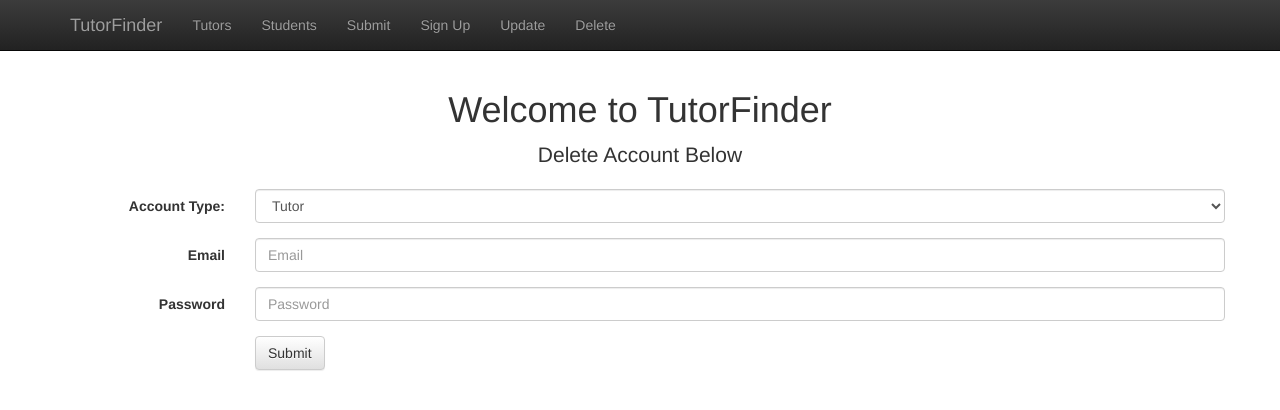
After one commit to BretOwens/TutorFinder, a Flask app: page /delete/ in a window 1280 px wide. The commit adds this page. Shown: the top 410 px of the page. Run offline with Flask 2, Linux system fonts and the light colour scheme; some libraries are stand-ins or nearby versions.

Commit message:
Set up delete page/form

```diff
--- a/app.py
+++ b/app.py
@@ -52,6 +52,24 @@ def updateAccount(accType, email, password, name):
 		cursor.execute("UPDATE Tutor SET TutorName='" + name + "' WHERE TutorUsername='" + email + "'")
 	elif (accType == "Student"):
 		cursor.execute("UPDATE Student SET StudentName='" + name + "' WHERE StudentUsername='" + email + "'")
+	connection.commit()
+	connection.close()
+	cursor.close()
+	return
+
+def deleteAccount(accType, email, password):
+	connection = pymysql.connect(host='nt71li6axbkq1q6a.cbetxkdyhwsb.us-east-1.rds.amazonaws.com',
+             user='m462isa2dh6cvxue',
+             password='jfl50lzw43d657yq',
+             db='rumyr9ysvijlvzqd',
+             charset='utf8mb4',
+             cursorclass=pymysql.cursors.DictCursor,
+			 autocommit=True)
+	cursor = connection.cursor()
+	if (accType == "Tutor"):
+		cursor.execute("DELETE FROM Tutor WHERE TutorUsername='" + email + "'")
+	elif (accType == "Student"):
+		cursor.execute("DELETE FROM Student WHERE StudentUsername='" + email + "'")
 	connection.commit()
 	connection.close()
 	cursor.close()
@@ -119,6 +137,17 @@ def update_form():
 	updateAccount(str(data['type']), str(data["email"]), str(data["password"]), str(data["name"]))
 	return render_template('success.html')
 
+@app.route('/delete/')
+def delete_page():
+	return render_template('delete.html')
+
+@app.route('/delete/delete_post', methods=['POST'])
+def delete_form():
+	data = request.form
+	deleteAccount(str(data['type']), str(data["email"]), str(data["password"]))
+	return render_template('success.html')
+
+
 @app.route('/search_post', methods=['POST'])
 def search_form():
 	data = request.form
--- /dev/null
+++ b/templates/delete.html
@@ -0,0 +1,40 @@
+{% extends "layout.html" %}
+{% block content %}
+       <div class="row">
+            <div class="col-lg-12 text-center">
+                <h1>Welcome to TutorFinder</h1>
+                <p class="lead">Delete Account Below</p>
+            </div>
+			<div>
+				<form class="form-horizontal" action="delete_post" method="post">
+   				  <div class="form-group">
+				  	<label for="type" class="col-sm-2 control-label">Account Type: </label>
+					<div class="col-sm-10">
+				   	  <select class="form-control" id="type" name="type">
+						<option>Tutor</option>
+						<option>Student</option>
+				  	  </select>
+					</div>
+				  </div>
+				  <div class="form-group">
+					<label for="email" class="col-sm-2 control-label">Email</label>
+					<div class="col-sm-10">
+					  <input type="email" class="form-control" id="email" name="email" placeholder="Email">
+					</div>
+				  </div>
+				  <div class="form-group">
+					<label for="password" class="col-sm-2 control-label">Password</label>
+					<div class="col-sm-10">
+					  <input type="password" class="form-control" id="password" name="password" placeholder="Password">
+					</div>
+				  </div>
+ 				  <div class="form-group">
+					<div class="col-sm-offset-2 col-sm-10">
+					  <button type="submit" class="btn btn-default">Submit</button>
+					</div>
+				  </div>
+				</form>
+			</div>
+        </div>
+
+{% endblock %}
--- a/templates/layout.html
+++ b/templates/layout.html
@@ -69,6 +69,9 @@
                     <li>
                         <a href="/update/">Update</a>
                     </li>
+                    <li>
+                        <a href="/delete/">Delete</a>
+                    </li>
                 </ul>
             </div>
             <!-- /.navbar-collapse -->
```
